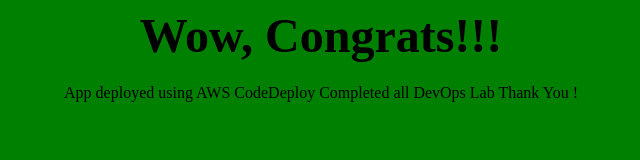
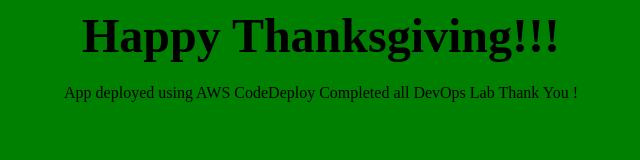
Before and after one commit to manojb2487/manoj-bg, a plain HTML site: page index.html in a window 1280 px wide. Shown: the whole page, without its empty margins (319-959 px from the left). Drawn offline with Linux system fonts and the light colour scheme.

Commit message:
second update

```diff
--- a/index.html
+++ b/index.html
@@ -1,7 +1,7 @@
 <html>
 <body style="background-color:green;">
 <center>
-<h1><font size=8>Wow, Congrats!!!</font></h1>
+<h1><font size=8>Happy Thanksgiving!!!</font></h1>
 <p1> App deployed using AWS CodeDeploy </p1>
 <p1> Completed all DevOps Lab Thank You ! </p1>
 </center>
```
